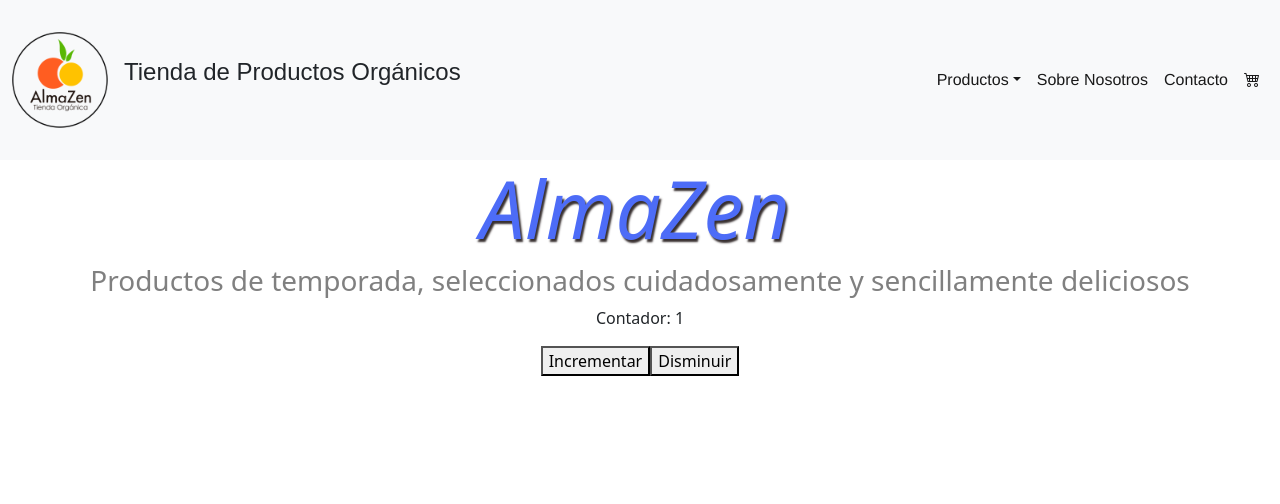
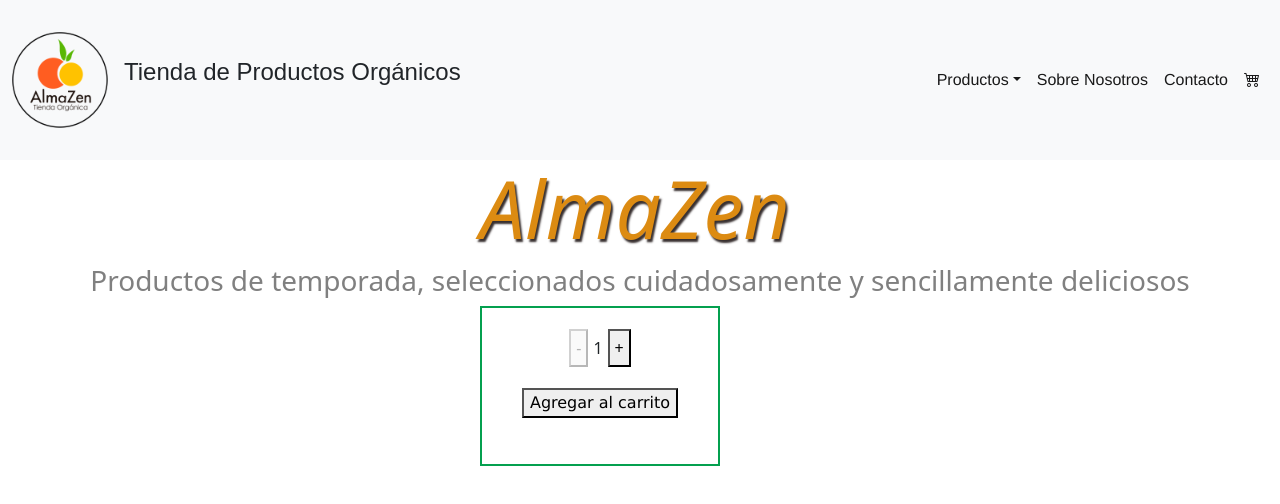
Before and after one commit to Gish024/my-ecommerce, a React (Create React App) app: page / in a window 1280 px wide. Shown: the top 504 px of the page. Built offline with nearby package versions, Linux system fonts and the light colour scheme.

Commit message:
contador-carrito

```diff
--- a/src/App.js
+++ b/src/App.js
@@ -3,14 +3,16 @@
 import ItemListContainer from './components/ItemListContainer/ItemListContainer';
 import NavBar from './components/NavBar/NavBar';
 import './App.css';
-import React, { Component } from 'react';
-import ItemCount from './components/ItemListContainer/ItemCount.js';
+import ItemCount from './components/ItemListContainer/ItemCount';
 
 
-  class App extends Component {
+  export default function App() {
 
-    render()  {
-      return (
+    const onAdd = (qty) => {
+      alert(`Agregaste ${qty} producto a tu carrito de compra`);
+    };
+
+    return (
         <>
           <NavBar/>
 
@@ -18,10 +20,7 @@
 
           <h3>Productos de temporada, seleccionados cuidadosamente y sencillamente deliciosos</h3>
 
-          <ItemCount stock="10" initial="1"/>
+          <ItemCount onAdd={onAdd} initial={1} stock={10} />
       </>
       );
-    };
 }
-
-export default App;
--- /dev/null
+++ b/src/components/ItemListContainer/ItemCount.css
@@ -0,0 +1,20 @@
+.count-container {
+    position: relative;
+    text-align: center;
+    border: 2px solid rgb(4, 160, 79);
+    width: 15em;
+    height: 10em;
+    margin-left: 30em;
+    padding-top: 1em;
+}
+
+.count-container__button {
+    padding: 5px;
+    margin: 5px;
+    position: relative;
+}
+
+.button-primary {
+    font-family: Verdana, Geneva, Tahoma, sans-serif;
+    margin-top: 1em;
+}
--- a/src/components/ItemListContainer/ItemCount.js
+++ b/src/components/ItemListContainer/ItemCount.js
@@ -1,39 +1,34 @@
-//import React, { useState, useEffect } from "react";
-import React, { Component } from 'react';
+import React from 'react';
+import { useState } from 'react';
 
-class ItemCount extends Component {
+import './ItemCount.css';
 
-    constructor() {
-      super();
+const ItemCount = ({ onAdd, initial, stock }) => {
 
-      this.state = {
-        counter: 1,
-      };
-    }
+    const [qty, setQty] = useState(initial);
 
-    CounterUp = () => {
-        let stock = 10;
-        if(this.state.counter < stock) {
-            this.setState({counter : this.state.counter + 1})
-        }
-    }
+    const addProduct = (num) => {
+        setQty(qty + num);
+    };
 
-    CounterDown = () => {
-        if(this.state.counter > 0) {
-           this.setState({counter : this.state.counter - 1})
-        }
-    }
+    return (
+        <div className="count-container">
+            <div className="count-container__contador">
+                <button className="count-container__button" onClick={() => addProduct(-1)} disabled={qty === initial}>
+                -
+                </button>
+                <span className="count-container__qty">{qty}</span>
+                <button className="count-container__button" onClick={() => addProduct(+1)} disabled={qty === stock}>
+                +
+                </button>
+            </div>
 
-    render() {
-        return (
-           <div style={{ textAlign: 'center' }} className= 'ItemCounter'>
-               <p>Contador: {this.state.counter}</p>
-               <div className='btn-section'>
-                   <button onClick={this.CounterUp}>Incrementar</button>
-                   <button onClick={this.CounterDown}>Disminuir</button>
-                </div>
-            </div>
-        )};
-}
+            <button className="button-primary" onClick={() => {onAdd(qty);
+                }} disabled={stock === 0 ? true : null}>
+                Agregar al carrito
+            </button>
+        </div>
+    );
+};
 
 export default ItemCount;
--- a/src/components/Title/Title.css
+++ b/src/components/Title/Title.css
@@ -2,7 +2,7 @@
     font-size: 5em;
     justify-content: center;
     margin-left: 6em;
-    color: rgb(77, 108, 247);
+    color: rgb(220, 139, 18);
     font-style: italic;
     text-shadow: 2px 3px 2px rgb(56, 48, 48);
 }
```
